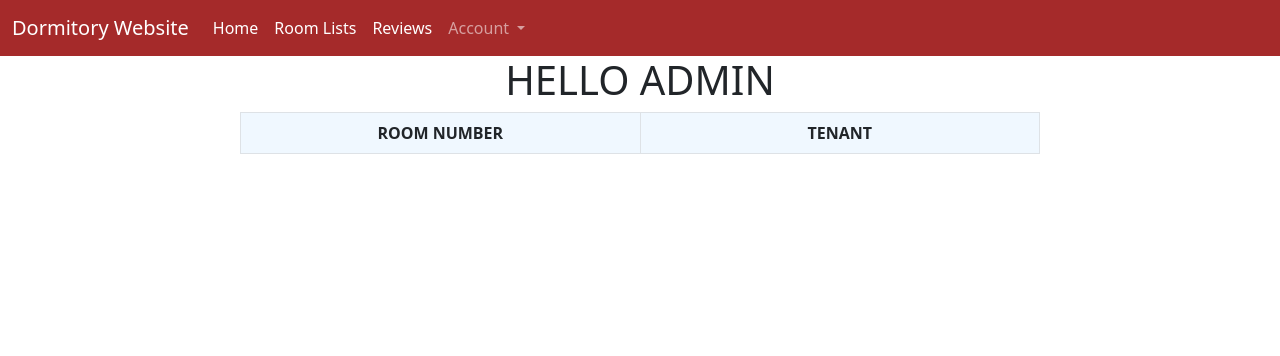
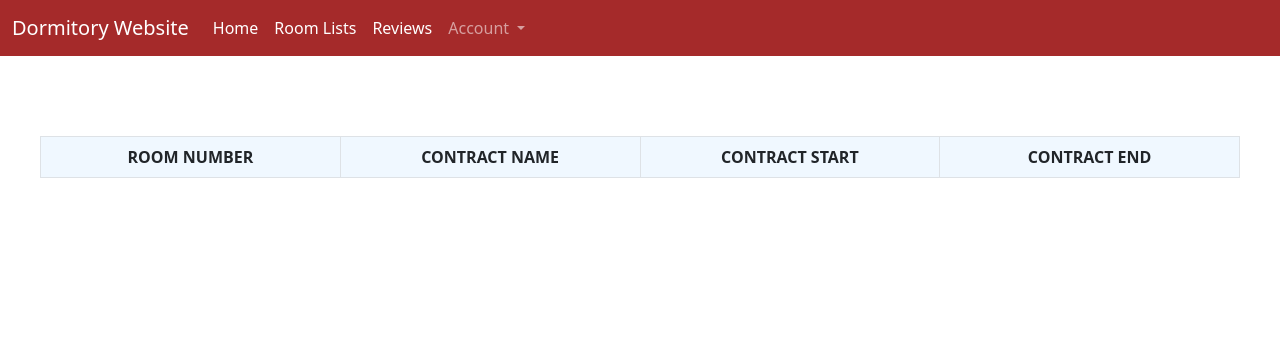
Before and after one commit to Database-Project-Dormitory-website/Dormitory-Website, a Flask app: page /admin in a window 1280 px wide. Shown: the top 356 px of the page. Run offline with Flask 3, Linux system fonts and the light colour scheme; data that the repository does not hold is empty; parts of the project's set-up code (start-up, migrations or seed data) failed here and were passed over; some libraries are stand-ins or nearby versions.

Commit message:
Almost done with Admin page

```diff
--- a/app.py
+++ b/app.py
@@ -472,7 +472,11 @@ def problem():
 @app.route('/admin', methods=['GET', 'POST'])
 def admin():
     cur = mysql.connection.cursor()
-    queryStatement = f"SELECT * FROM rooms"
+    queryStatement = (
+        f"SELECT u.first_name, u.last_name, u.email, u.phone_number, c.start, c.end, "
+        f"(SELECT room_number FROM rooms WHERE contract_id = c.contract_id) AS room_number "
+        f"FROM user AS u JOIN contracts c ON u.user_id = c.user_id"
+    )
     print(queryStatement)
     result_value = cur.execute(queryStatement)
     if result_value > 0:
@@ -481,5 +485,8 @@ def admin():
     else:
         return render_template('admin.html', rooms=None)
 
+# @app.route('/contract_name/<int:id>/')
+# def contract
+
 if __name__ == "__main__":
     app.run(debug=True)
--- a/templates/admin.html
+++ b/templates/admin.html
@@ -1,17 +1,19 @@
 {% extends 'base.html' %}
 {% block content %}
 
-<div class="text-center">
+<!-- <div class="text-center">
     <h1>HELLO ADMIN</h1>
-</div>
+</div> -->
 
 <div class="d-flex justify-content-center">
-    <div class="text-center" style="width: 800px;">
+    <div class="text-center" style="width: 1200px; margin-top: 80px;">
         <table class="table table-bordered">
             <thead style="background-color:aliceblue;">
                 <tr>
-                    <th class="col-4">ROOM NUMBER</th>
-                    <th class="col-4">TENANT</th>
+                    <th class="col-3">ROOM NUMBER</th>
+                    <th class="col-3">CONTRACT NAME</th>
+                    <th class="col-3">CONTRACT START</th>
+                    <th class="col-3">CONTRACT END</th>
                 </tr>
             </thead>
             {% if rooms %}
@@ -19,7 +21,9 @@
                     <tbody style="background-color:rgb(253, 231, 235);">
                         <tr>
                             <td>{{ room['room_number'] }}</td>
-                            <td>testing</td>
+                            <td>{{ room['first_name'] }} {{ room['last_name'] }}</td>
+                            <td>{{ room['start'] }}</td>
+                            <td>{{ room['end'] }}</td>
                         </tr>
                     </tbody>
                 {% endfor %}
```
